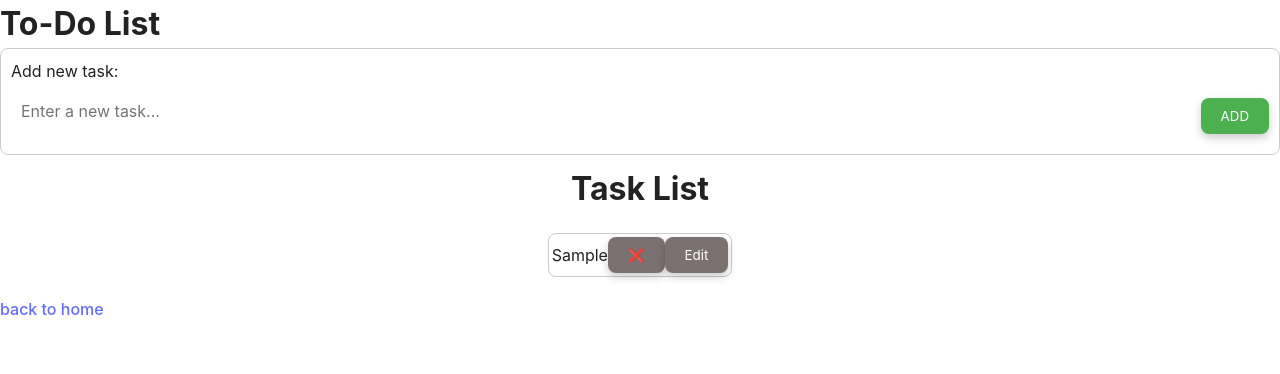
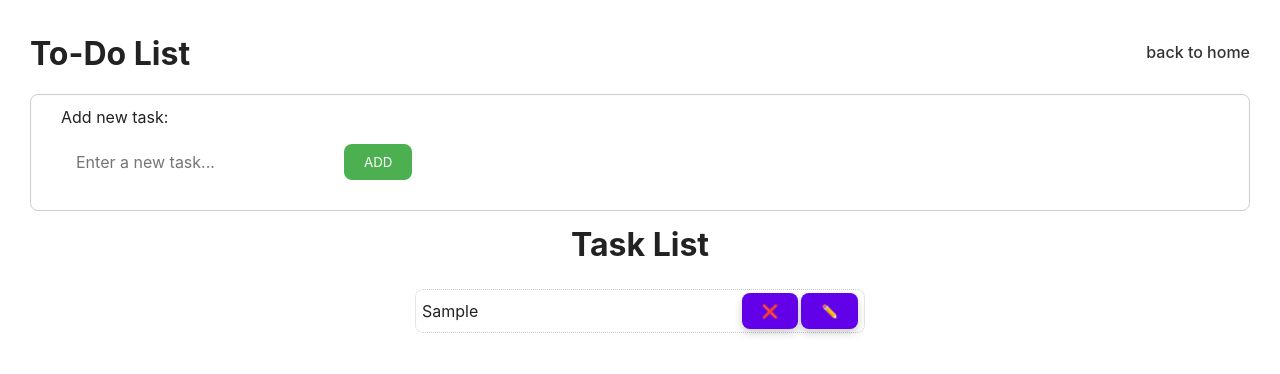
Before and after one commit to HseinKt/Todo-list, a React (Vite) app: page /todo in a window 1280 px wide. Both pictures are taken after typing "Sample" into the empty fields and a click on the button "ADD". Shown: the top 374 px of the page. Built offline with nearby package versions, Linux system fonts and the light colour scheme.

Commit message:
Added todo style css

```diff
--- a/src/components/TaskList.jsx
+++ b/src/components/TaskList.jsx
@@ -17,8 +17,10 @@ const TaskList = React.memo((props) => {
                                     type="text"
                                     value={newText}
                                     onChange={(e) => {setNewText(e.target.value)}}
+                                    placeholder="Edit Task"
                                 />
-                                <button onClick={(e) => {
+                                <div className="task-actions">
+                                    <button className="save-btn" onClick={(e) => {
                                         e.stopPropagation();
                                         if(newText === "") {
                                             return;
@@ -32,19 +34,22 @@ const TaskList = React.memo((props) => {
                                     <button onClick={() => {setNewText(""), setEditIndex(null)}}>
                                         Cancel
                                     </button>
+                                </div>
                             </form>
                         ):
                         (
-                            <>
+                            <div className="task-lists">
                                 {/* We use stopPropagation() in event handling when we want to prevent an event from bubbling up the DOM tree, meaning it stops the event from being triggered on parent elements.*/}
-                                {task.text}
-                                <button onClick={(e) => {e.stopPropagation() ;props.deleteTask(index)}}>
+                                <p>{task.text}</p>
+                                <div className="task-actions">
+                                    <button className="delete-btn" onClick={(e) => {e.stopPropagation() ;props.deleteTask(index)}}>
                                         ❌
                                     </button>
-                                <button onClick={() => setEditIndex(index)}>
-                                    Edit
+                                    <button className="edit-btn" onClick={() => setEditIndex(index)}>
+                                        ✏️
                                     </button>
-                            </>
+                                </div>
+                            </div>
                         )}
                     </li>
                 ))}
--- a/src/index.css
+++ b/src/index.css
@@ -14,6 +14,8 @@
   --light-gray: #E0E0E0;
   --dark-mode-bg: #121212;
   --dark-mode-text: #FFFFFF;
+  --btn-color: #6200ea;
+  --btn-hover-color: #3700b3;
 
   font-synthesis: none;
   text-rendering: optimizeLegibility;
@@ -54,10 +56,6 @@ a:hover {
 
 /* Home Page */
 .home-main {
-  /* display: flex-start;
-  flex-direction: row;
-  justify-content: center;
-  align-items: center; */
   padding: 30px;
 }
 .home-tasks {
@@ -80,7 +78,7 @@ a:hover {
 }
 
 .btn {
-  background-color: #6200ea;
+  background-color: var(--btn-color);
   color: white;
   padding: 12px 24px;
   border: none;
@@ -92,7 +90,7 @@ a:hover {
 }
 
 .btn:hover {
-  background-color: #3700b3;
+  background-color: var(--btn-hover-color);
   box-shadow: 0 8px 16px rgba(0, 0, 0, 0.3);
 }
 
@@ -101,13 +99,36 @@ a:hover {
   box-shadow: 0 4px 8px rgba(0, 0, 0, 0.1);
 }
 
+/* to-do page */
+.to-do-list {
+  padding: 30px;
+}
+.to-do-header {
+  display: flex;
+  justify-content: space-between;
+}
+.to-do-list .link {
+  padding-top: 10px;
+  padding-bottom: 30px;
+  text-decoration: none;
+  color: #333;
+  text-align: right;
+  border: none;
+  cursor: pointer;
+}
+.to-do-list .link:hover {
+  color: var(--secondary-color);
+  text-shadow: 0 8px 16px rgba(0, 0, 0, 0.3);
+}
+
 /* Task input */
 .task-input{
   margin-bottom: 10px;
   padding: 10px;
   border-radius: 8px;
   border: 1px solid #ccc;
-  resize: vertical;
+  padding-left: 30px;
+  padding-right: 30px;
 }
 .task-input p {
   margin-bottom: 5px;
@@ -115,18 +136,18 @@ a:hover {
 .task-input form {
   display: flex;
   align-items: center;
-  justify-content: space-between;
   margin-bottom: 10px;
 }
 .task-input input {
-  width: 100%;
   padding: 10px;
+  padding-left: 15px;
   border: none;
   outline: none;
   font-size: 16px;
+  border-radius: 8px;
 }
 .task-input button {
-  margin-top: 10px;
+  margin: 10px;
   padding: 10px 20px;
   background-color: #4CAF50;
   color: white;
@@ -134,9 +155,13 @@ a:hover {
   border-radius: 8px;
   cursor: pointer;
   transition: all 0.3s ease;
+}
+.task-input button:hover {
+  background-color: #06a039;
+  color: #2f4938;
+  font-weight: bold;
   box-shadow: 0 4px 8px rgba(0, 0, 0, 0.2);
 }
-
 
 /* Task list */
 .task-list {
@@ -149,26 +174,45 @@ a:hover {
   margin-bottom: 20px;
 }
 .task-list ul {
-  list-style-type: none;
+  list-style-type: none;;
   padding: 0;
   margin: 0;
 }
-.task-list li {
+.task-list ul li {
   margin-bottom: 10px;
-  padding: 3px;
+  padding: 3px 6px 3px 6px;
   border-radius: 8px;
-  border: 1px solid #ccc;
+  border: 1px dotted #ccc;
+  width: 450px;
+}
+.task-list li form, .task-list li .task-lists {
   display: flex;
+  flex-direction: row;
   align-items: center;
   justify-content: space-between;
 }
-.task-list input {
+.task-list li form input {
   margin-right: 10px;
+  background-color: var(--light-gray);
+  color: var(--text-color);
+  padding: 5px;
+  border: none;
+  border-radius: 8px;
 }
-
+.task-list li .task-lists p{
+  margin-right: 20px;
+  width: 100px;
+}
+.task-lists p{
+  flex-grow: 1;
+  word-wrap: break-word;
+  overflow-wrap: break-word;
+  white-space: normal;
+}
 .task-list button {
   padding: 10px 20px;
-  background-color: #7a7170;
+  margin-left: 3px;
+  background-color: var(--btn-color);
   color: white;
   border: none;
   border-radius: 8px;
@@ -177,6 +221,6 @@ a:hover {
   box-shadow: 0 4px 8px rgba(0, 0, 0, 0.2);
 }
 .task-list button:hover {
-  background-color: #6b6160;
+  background-color: var(--btn-hover-color);
   box-shadow: 0 8px 16px rgba(0, 0, 0, 0.3);
 }
--- a/src/pages/Home.jsx
+++ b/src/pages/Home.jsx
@@ -40,7 +40,6 @@ const Home = () => {
                 </ul>
             </div>
             <div className="home-dark">
-                {/* dark mode */}
                 <DarkMode/>
             </div>
         </div>
--- a/src/pages/Todo.jsx
+++ b/src/pages/Todo.jsx
@@ -9,16 +9,19 @@ const Todo = () => {
 
     return (
         <div className="to-do-list">
-            <h1>To-Do List </h1>
-            {/* <p>here will be able to add and remove the lists</p> */}
-            <TaskInput addTask={addTask}/>
-            <TaskList tasks={tasks} editTask={editTask} deleteTask={deleteTask}/>
+            <div className="to-do-header">
+                <h1>To-Do List </h1>
+                <Link to="/" className="link">
+                    back to home
+                </Link>
+            </div>
+            {/* <div className="task-input"> */}
+                <TaskInput addTask={addTask}/>
+            {/* </div> */}
 
-            {/* {console.log(tasks.text)} */}
-            <Link to="/" >
-                back to home
-            </Link>
-
+            {/* <div className="task-list"> */}
+                <TaskList tasks={tasks} editTask={editTask} deleteTask={deleteTask}/>
+            {/* </div>             */}
         </div>
      );
 }
```
Lines whose indentation alone changed are shown as unchanged.
